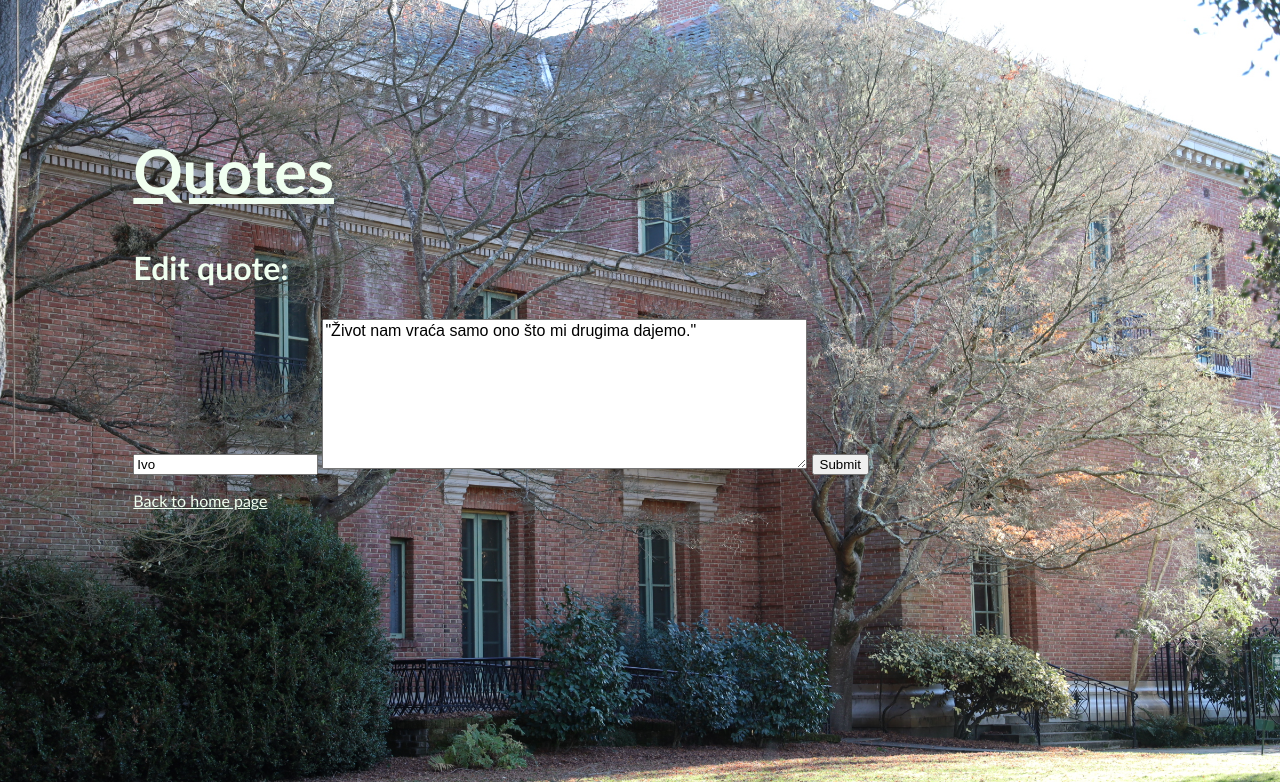
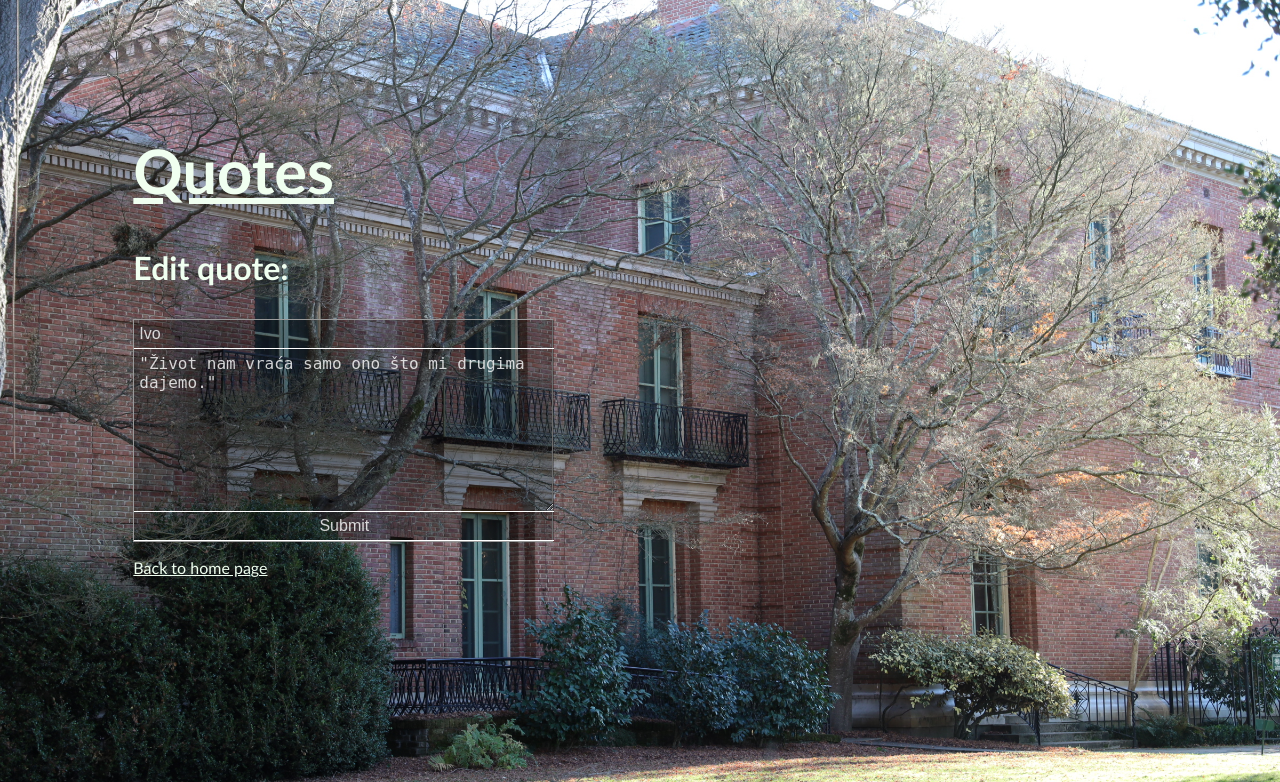
Before and after one commit to natasaivic/web-apps, a Flask app: page /edit/1 in a window 1280 px wide. Shown: the top 782 px of the page. Run offline with Flask 2, Linux system fonts and the light colour scheme; data comes from the database, SQL or seed files in the repository; both versions use the stored data as it was after the commit.

Commit message:
Refining..

```diff
--- a/quotes/static/style.css
+++ b/quotes/static/style.css
@@ -39,12 +39,15 @@ form.add-form {
     color: rgb(75, 53, 43);
 }
 
-input.add-form {
+input.add-form,
+textarea {
     width: 420px;
-}
-
-textarea {
-    font: 1em sans-serif;
+    background: rgba(0, 0, 0, 0.3);
+    color: rgba(255, 255, 255, 0.8);
+    font-size: 12pt;
+    border: none;
+    padding: 5px;
+    border-bottom: 1px solid white;
 }
 
 a:hover {
@@ -64,3 +67,21 @@ form.search-form {
     position: relative;
     float: right;
 }
+
+a.fav {
+    text-decoration: none;
+}
+
+span.star {
+    opacity: 0;
+}
+
+a.fav:hover {
+    color: white;
+    text-decoration: underline;
+}
+
+a.fav:hover>span.star {
+    opacity: 1;
+    text-decoration: none;
+}
--- a/quotes/templates/edit.html
+++ b/quotes/templates/edit.html
@@ -8,10 +8,10 @@
 <body>
     <h1><u>Quotes</u></h1>
     <h3>Edit quote:</h3>
-    <form method="POST" action="/edit/{{id}}">
-        <input type="text" name="author" value={{author}} required>
+    <form method="POST" action="/edit/{{id}}" class="add-form">
+        <input type="text" name="author" value={{author}} required class="add-form">
         <textarea rows="8" cols="50" name="quote" placeholder="Type new quote" required>{{quote}}</textarea>
-        <input type="submit">
+        <input type="submit" class="add-form">
     </form>
     <a href="/">Back to home page</a>
 </body>
--- a/quotes/templates/index.html
+++ b/quotes/templates/index.html
@@ -15,7 +15,7 @@
     </form>
     <ul>
         {% for quote in quotes %}
-        <li>{{quote[1]}} {{quote[2]}} | <a class="ope" href="/edit/{{quote[0]}}">edit</a> | <a class="opd" href="/delete/{{quote[0]}}">delete</a> </li>
+        <li><a class="fav" href="/favorite/{{quote[0]}}"><span class="star">⭐</span>{{quote[1]}} {{quote[2]}}</a> | <a class="ope" href="/edit/{{quote[0]}}">edit</a> | <a class="opd" href="/delete/{{quote[0]}}">delete</a> </li>
         {% endfor %}
     </ul>
 </body>
```
Also changed, not shown: quotes/quotes.db.
